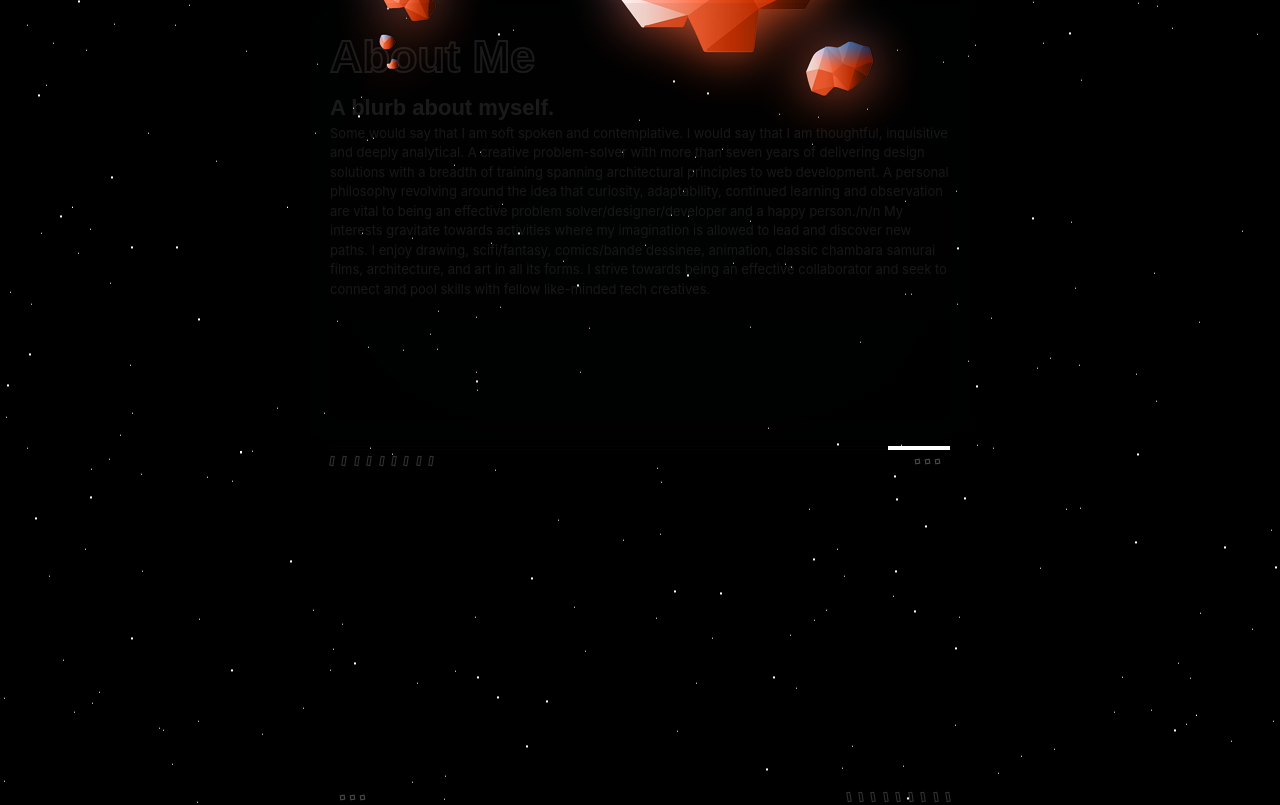
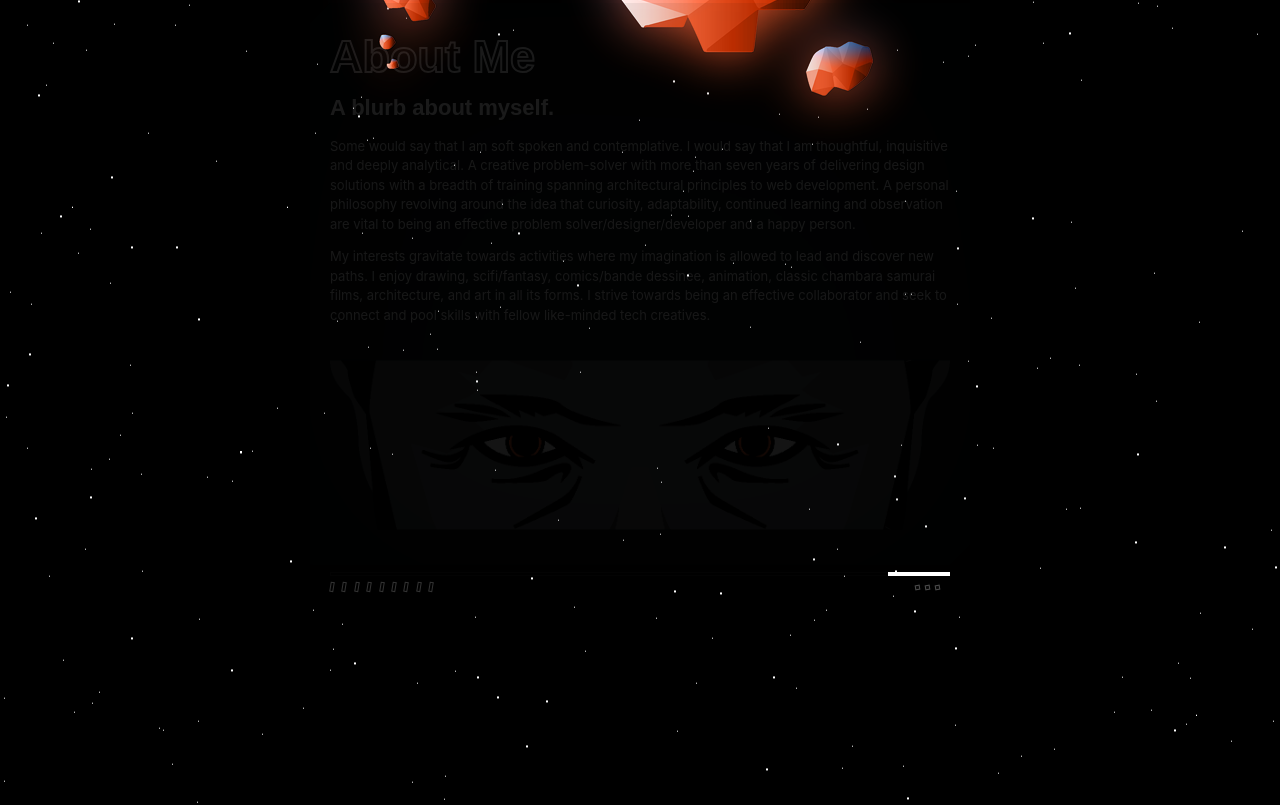
Before and after one commit to jas112/project-spacetripp, a React (Vite) app: page / in a window 1280 px wide. Shown: the part 3040-3845 px from the top of the page. Built offline with nearby package versions, Linux system fonts and the light colour scheme.

Commit message:
updates to SectionElement, imageData, sectionData, aboutSectionData... getting text blocks and images to render in section when passed as props.

```diff
--- a/src/App.jsx
+++ b/src/App.jsx
@@ -8,9 +8,16 @@ import FTRElement from './Components/mainContent/FTRElement.jsx';
 import FTRElementStarship from './Components/mainContent/FTRElementStarship.jsx';
 import SectionElement from './Components/mainContent/SectionElement.jsx';
 import SpacerElement from './Components/mainContent/SpacerElement.jsx';
-import sectionsData from './data/sections.js'
+import sectionsData from './data/sections.js';
+import aboutSectionData from './data/aboutSectionData.js';
 
 const App = () => {
+
+  aboutSectionData.printSubtitle();
+  // aboutSectionData.printGalleryImages();
+  console.log(JSON.stringify(aboutSectionData.galleryImages, null, 2));
+  console.log(JSON.stringify(aboutSectionData.galleryImages[0], null, 2));
+  console.log(aboutSectionData.galleryImages[0].image);
 
   const [scrollPositionY, setScrollPositionY] = useState(0);
   const [timeString, setTimeString] = useState('');
@@ -144,18 +151,18 @@ const App = () => {
       <SpacerElement factor={10}/>
       <div className='page-nav-ref' ref={sectionRefs.about}>
         <SectionElement
-          sectionTitle={sectionsData.about.title}
-          sectionSubtitle={sectionsData.about.subTitle}
-          sectionNfo={sectionsData.about.sectionNfo}
-          sectionMarker={'about'}
+          sectionTitle={aboutSectionData.title}
+          sectionSubtitle={aboutSectionData.subTitle}
+          sectionNfo={aboutSectionData.sectionNfo}
+          sectionMarker={aboutSectionData.marker}
           currentPageLocation={currentPageLocation}
           hasGallery={'true'}
           GalleryType={'NFO'}
-          GalleryImages={[]}
+          GalleryImages={aboutSectionData.galleryImages}
         />
       </div>
       <SpacerElement factor={1}/>
-      <div className='page-nav-ref' ref={sectionRefs.webDevelopment}>
+      {/* <div className='page-nav-ref' ref={sectionRefs.webDevelopment}>
         <SectionElement
           sectionTitle={'Web Development'}
           sectionSubtitle={'My web dev adventures.'}
@@ -166,9 +173,9 @@ const App = () => {
           GalleryType={'NFO'}
           GalleryImages={[]}
         />
-      </div>
+      </div> */}
       <SpacerElement factor={1}/>
-      <div className='page-nav-ref' ref={sectionRefs.emailDevelopment}>
+      {/* <div className='page-nav-ref' ref={sectionRefs.emailDevelopment}>
         <SectionElement
           sectionTitle={'Email Develoment'}
           sectionSubtitle={'My adventure in fun space of email!'}
@@ -179,9 +186,9 @@ const App = () => {
           GalleryType={'NFO'}
           GalleryImages={[]}
         />
-      </div>
+      </div> */}
       <SpacerElement factor={1}/>
-      <div className='page-nav-ref' ref={sectionRefs.graphicDesign}>
+      {/* <div className='page-nav-ref' ref={sectionRefs.graphicDesign}>
         <SectionElement
           sectionTitle={'Graphic Design'}
           sectionSubtitle={'Communication Graphics'}
@@ -192,9 +199,9 @@ const App = () => {
           GalleryType={'NFO'}
           GalleryImages={[]}
         />
-      </div>
+      </div> */}
       <SpacerElement factor={1}/>
-      <div className='page-nav-ref' ref={sectionRefs.visualDesign}>
+      {/* <div className='page-nav-ref' ref={sectionRefs.visualDesign}>
         <SectionElement
           sectionTitle={'Visual Design'}
           sectionSubtitle={'Concepts and Illustration'}
@@ -205,7 +212,7 @@ const App = () => {
           GalleryType={'NFO'}
           GalleryImages={[]}
         />
-      </div>
+      </div> */}
       <SpacerElement factor={1}/>
       <FTRElementStarship/>
       <FTRElement/>
--- a/src/Components/mainContent/SectionElement.jsx
+++ b/src/Components/mainContent/SectionElement.jsx
@@ -5,6 +5,9 @@ import BottomSectionPanel from './BottomSectionPanel.jsx'
 import './styles/SectionElement.css'
 
 const SectionElement = ({sectionTitle, sectionSubtitle, sectionNfo, sectionMarker, currentPageLocation, hasGallery, GalleryType, GalleryImages}) => {
+
+    console.log(JSON.stringify(GalleryImages, null, 2));
+    console.log(GalleryImages[0].image);
 
     const [currentStatusBool, setCurrentStatusBool] = useState(false);
     const [activateSectionMinor, setActivateSectionMinor] = useState(false);
@@ -42,6 +45,20 @@ const SectionElement = ({sectionTitle, sectionSubtitle, sectionNfo, sectionMarke
 
     // const currentStatusBool = sectionMarker == currentPageLocation;
 
+    const generateText = (str, attr, sMarker) => {
+        return(
+            str.split('/n/n').map((paragraph, idx) => (
+                <p key={`${sMarker}` + `${attr}` + idx}>
+                    {paragraph.split('/n').map((line, i) =>(
+                        <React.Fragment key={`${sMarker}` + `${attr}` + idx + i}>
+                            {line}
+                        </React.Fragment>
+                    ))}
+                </p>
+            ))
+        )
+    }
+
     const generateGallery = () => {
 
         // console.log(hasGallery.Boolean.ToString)
@@ -65,18 +82,11 @@ const SectionElement = ({sectionTitle, sectionSubtitle, sectionNfo, sectionMarke
                     <div className="section-subtitle">{sectionSubtitle}</div>
                 </div>
                 <div className="section-nfo  nfo-scroll" style={{height:'auto'}}>
-                {sectionNfo}
-                    {/* <p> */}
-                        {/* {sectionNfo.split('/n').map((line, idx) => {
-                            <p key={idx}>
-                                {line}<br/>
-                            </p>
-                        })} */}
-                    {/* </p> */}
+                    {generateText(sectionNfo,'sectionNfo', sectionMarker)}
                 </div>
                 {/* {galleryValue} */}
                 <div className='gallery-type-hero'>
-
+                    <img className='hero-image' src={GalleryImages[0].image2} alt={GalleryImages[0].alt} />
                 </div>
             </div>
             <BottomSectionPanel currentStatusBool={currentStatusBool}/>
--- a/src/Components/mainContent/styles/SectionElement.css
+++ b/src/Components/mainContent/styles/SectionElement.css
@@ -296,6 +296,8 @@
     width:100%;
     height:100%;
     opacity: .1;
+    /* position: relative;
+    top:100px; */
     cursor: pointer;
     /* filter: drop-shadow(0 0 7em #61dafbaa); */
     filter: drop-shadow(0 0 7em #26576489);
@@ -328,7 +330,8 @@
 
 .active-section-minor{
     opacity:.7;
-    transition: opacity 1.5s;
+    /* top: 0; */
+    transition: opacity 1.5s, top .5s;
 }
 
 .section-minor:hover{
@@ -471,8 +474,19 @@
 /* Gallery Types */
 
 .gallery-type-hero{
-    width: 100%;
-    height: 100px;
+    display: flex;
+    flex-flow: column nowrap;
+    justify-content: center;
+    align-items: center;
+    max-width: 620px;
+    height: 200px;
     margin: 20px 0px 0px 0px;
-    background: #00000050
+    background: #00000000;
+    overflow: hidden;
 }
+
+.hero-image{
+    /* width:620px; */
+    max-width: 100%;
+    height: auto;
+}
--- a/src/data/aboutSectionData.js
+++ b/src/data/aboutSectionData.js
@@ -1,5 +1,6 @@
 import SectionData from "./sectionData";
 import ImageData from "./imageData";
+import aboutSectionHeroImage from '../assets/images/siteFeatures_imgs/ST_tripp_figure-head-closeup-75.png'
 
 const aboutSectionData = new SectionData(
     'about',
@@ -15,4 +16,8 @@ const aboutSectionData = new SectionData(
     []
 );
 
+const heroImage = new ImageData(aboutSectionHeroImage,'my avatar closeup.', 'closeup illustration of my face centering on my eyes.', 'myHero');
+
+aboutSectionData.galleryImages.push(heroImage);
+
 export default aboutSectionData;
--- a/src/data/imageData.js
+++ b/src/data/imageData.js
@@ -1,21 +1,26 @@
 // Image Data Object Definition
 
 function ImageData(image, alt, description, id) {
-    this.image = image;
+    this.image = JSON.stringify(image);
+    this.image2 = image;
     this.imageAlt = alt;
     this.imageDescription = description;
     this.imageId = id;
 }
 
-SectionData.prototype.printImageAlt = function() {
+ImageData.prototype.printImageImg = function() {
+    console.log(`Image Img: ${this.image}`);
+}
+
+ImageData.prototype.printImageAlt = function() {
     console.log(`Image Alt: ${this.imageAlt}`);
 }
 
-SectionData.prototype.printImageDescription = function() {
+ImageData.prototype.printImageDescription = function() {
     console.log(`Image Description: ${this.imageDescription}`);
 }
 
-SectionData.prototype.printImageId = function() {
+ImageData.prototype.printImageId = function() {
     console.log(`Image Id: ${this.imageId}`);
 }
 
--- a/src/data/sectionData.js
+++ b/src/data/sectionData.js
@@ -45,4 +45,8 @@ SectionData.prototype.printGalleryType = function() {
     console.log(`Gallery Type: ${this.galleryType}`);
 }
 
-export default {SectionData};
+SectionData.prototype.printGalleryImages = function() {
+    console.log(`Gallery Images: ${JSON.stringify(this.galleryImages, null, 2)}`);
+}
+
+export default SectionData;
```
